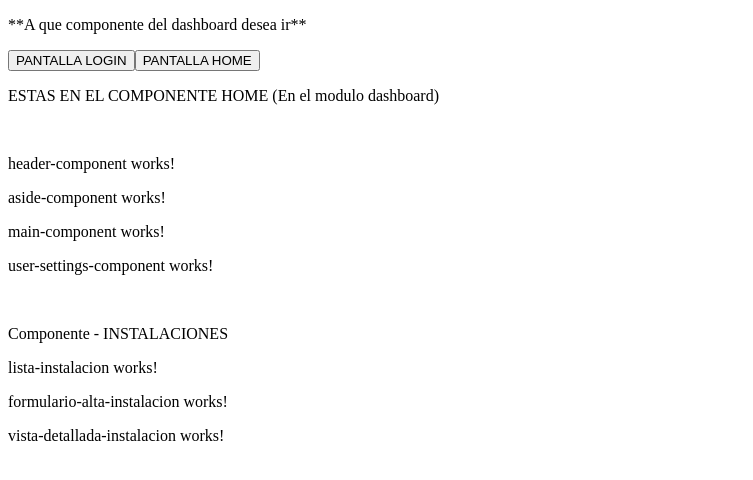
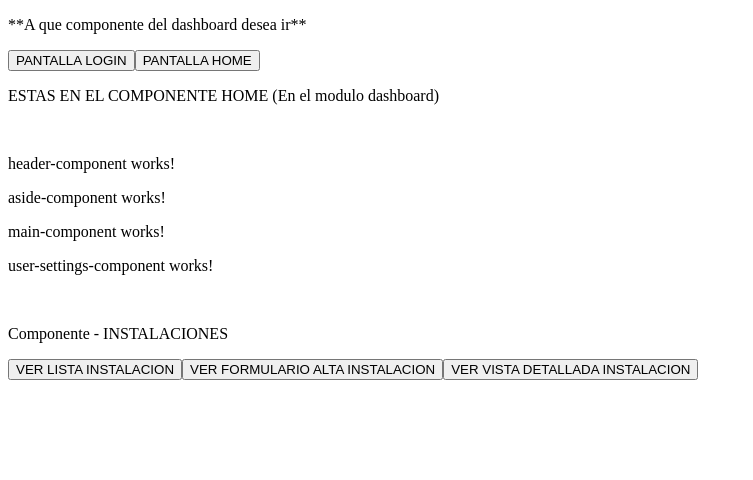
Before and after one commit to raulcarreterorandez/Proyecto-Puntal, an Angular app in the folder Aplicacion-Puntal/: page /home in a window 1280 px wide. Shown: the top 480 px of the page, without its empty margins (0-753 px from the left). Built offline with nearby package versions, Linux system fonts and the light colour scheme.

Commit message:
13/01/23 Cambios Home.component

```diff
--- a/Aplicacion-Puntal/src/app/dashboard/home/home.component.html
+++ b/Aplicacion-Puntal/src/app/dashboard/home/home.component.html
@@ -8,6 +8,10 @@
 <br>
 
 <p>Componente - INSTALACIONES</p>
-<app-lista-instalacion></app-lista-instalacion>
+<!-- <app-lista-instalacion></app-lista-instalacion>
 <app-formulario-alta-instalacion></app-formulario-alta-instalacion>
-<app-vista-detallada-instalacion></app-vista-detallada-instalacion>
+<app-vista-detallada-instalacion></app-vista-detallada-instalacion> -->
+
+<input type="button" value="VER LISTA INSTALACION">
+<input type="button" value="VER FORMULARIO ALTA INSTALACION">
+<input type="button" value="VER VISTA DETALLADA INSTALACION">
```
